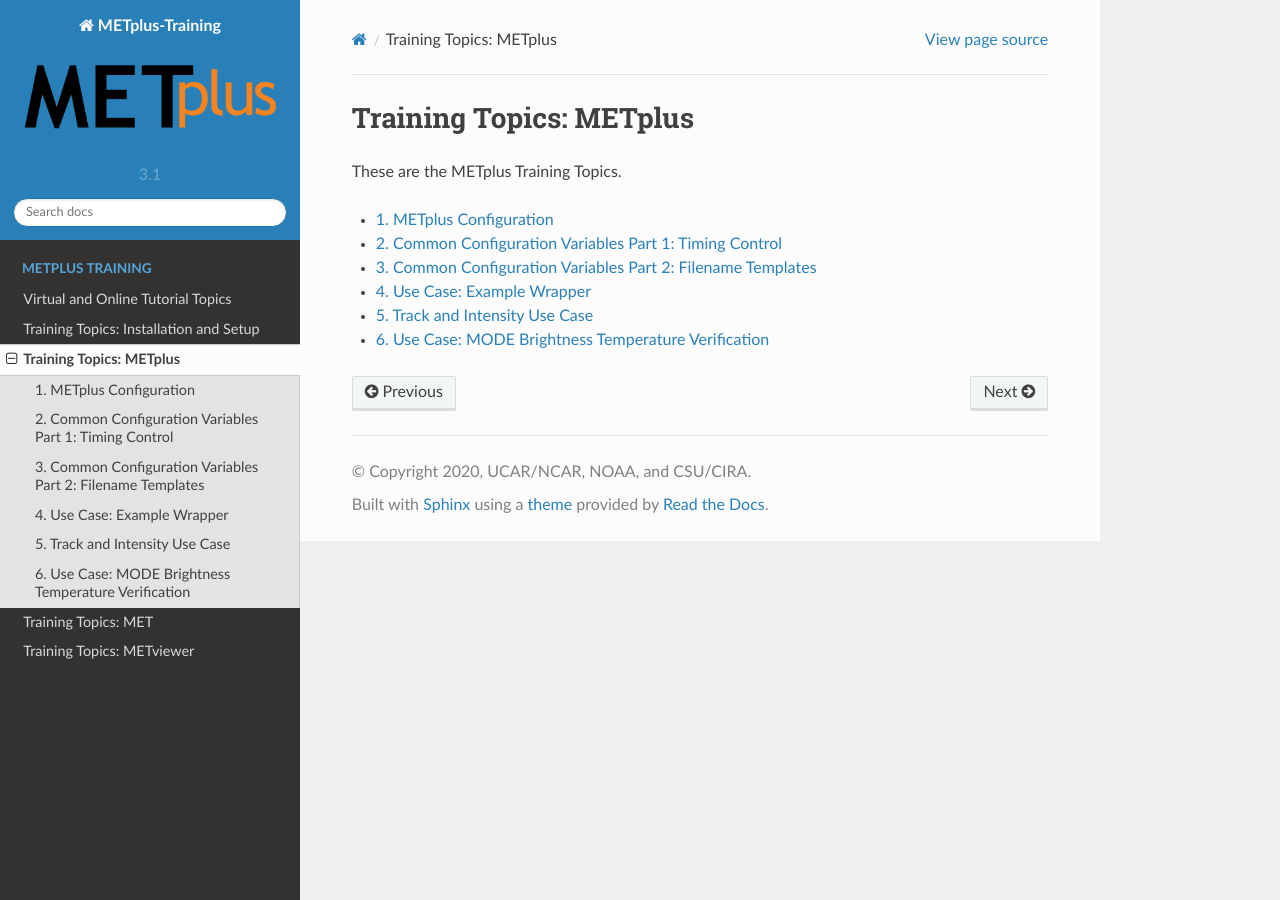
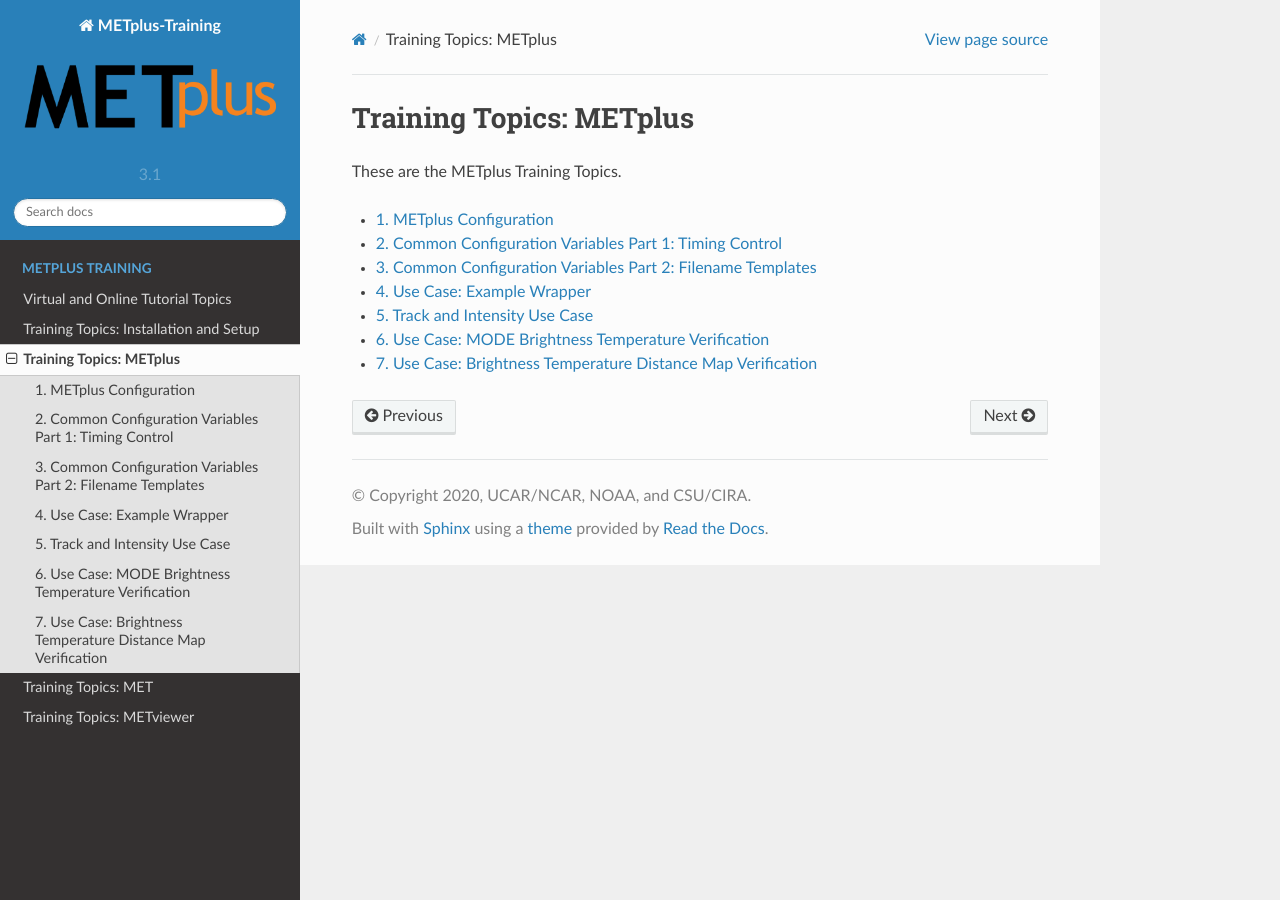
Before and after one commit to dtcenter/METplus-Training, a Sphinx documentation site: the page built from docs/modules/METplus/index.rst, in a window 1280 px wide. Built offline with Sphinx 7.4.7 and the Read the Docs theme 2.0.0, drawn with Linux system fonts in a browser that asks for light colours.

Commit message:
Update index.rst

```diff
--- a/docs/modules/METplus/index.rst
+++ b/docs/modules/METplus/index.rst
@@ -14,3 +14,4 @@
    use_case_example_wrapper
    use_case_track_and_intensity
    use_case_mode_brightness_temperature
+   use_case_brightness_temperature_distance_map
```
